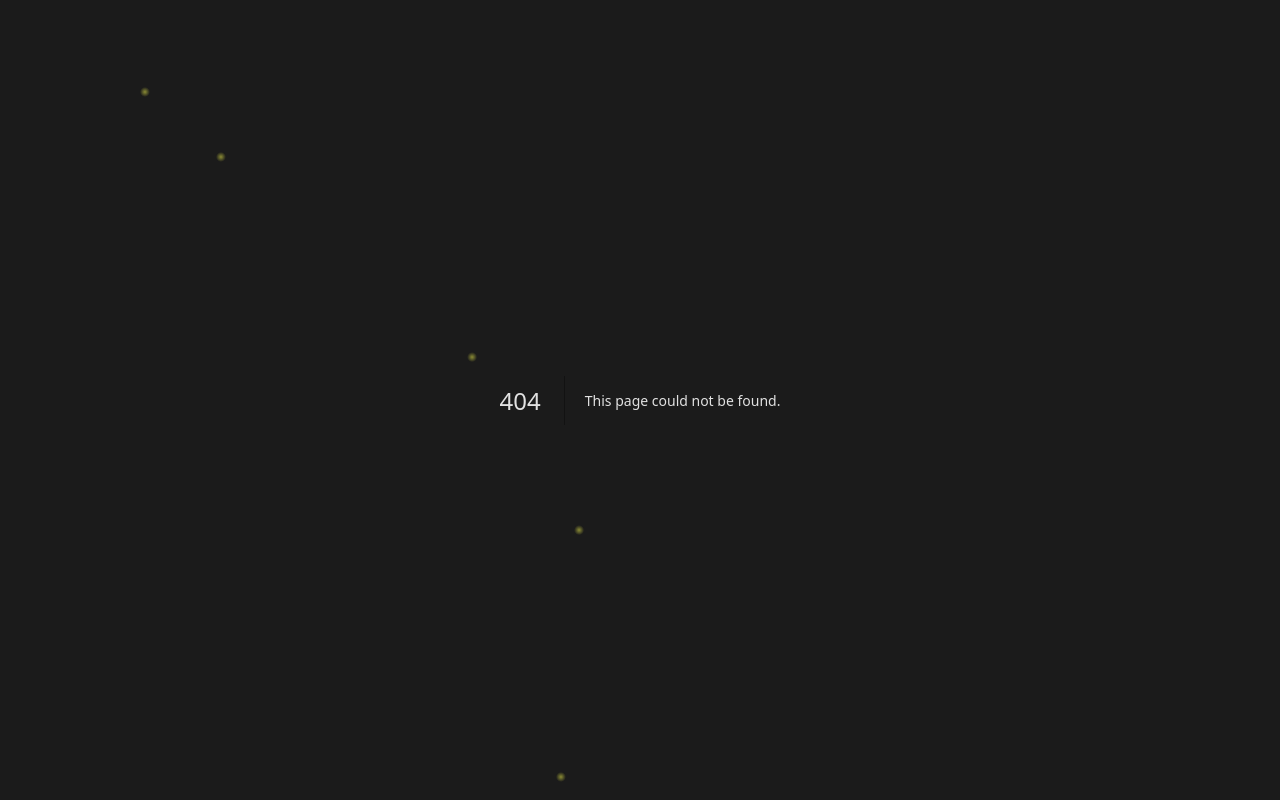
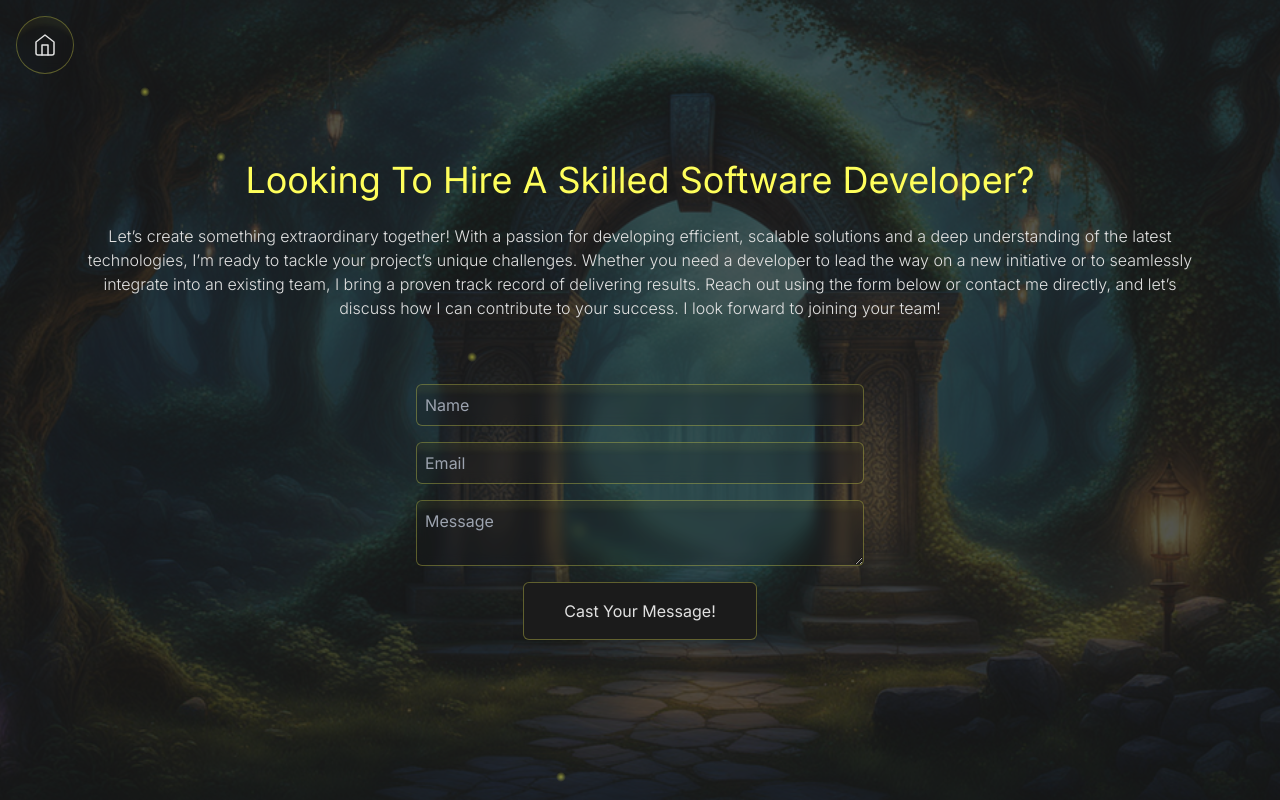
Before and after one commit to Hrithik08-varshney/3D-Portfolio, a Next.js app: page /contact in a window 1280 px wide. Before the commit this address had no page. Built offline with nearby package versions, Linux system fonts and the light colour scheme.

Commit message:
contact form added

```diff
--- /dev/null
+++ b/src/app/(sub pages)/contact/page.js
@@ -0,0 +1,34 @@
+import Image from "next/image";
+import bg from "../../../../public/background/contact-background.png";
+import Form from "@/components/contact/form";
+export default function Contact() {
+  return (
+    <>
+      <Image
+        src={bg}
+        alt="background-image"
+        className="-z-50 fixed top-0 left-0 w-full h-full object-cover opacity-25"
+      />
+      <article className="relative w-full flex flex-col items-center justify-center space-y-8">
+        <div className="flex flex-col items-center justify-center space-y-6 w-full">
+          <h1 className="text-accent font-psemibold text-center text-4xl capitalize">
+            Looking to hire a skilled software developer?
+          </h1>
+          <p className="text-center font-light">
+            Let’s create something extraordinary together! With a passion for
+            developing efficient, scalable solutions and a deep understanding of
+            the latest technologies, I’m ready to tackle your project’s unique
+            challenges. Whether you need a developer to lead the way on a new
+            initiative or to seamlessly integrate into an existing team, I bring
+            a proven track record of delivering results. Reach out using the
+            form below or contact me directly, and let’s discuss how I can
+            contribute to your success. I look forward to joining your team!
+          </p>
+        </div>
+        <Form/>
+      </article>
+    </>
+  );
+}
+
+//1:52:49
--- /dev/null
+++ b/src/components/contact/form.jsx
@@ -0,0 +1,120 @@
+"use client";
+import React from "react";
+import { useForm } from "react-hook-form";
+import emailjs from "@emailjs/browser";
+import { toast, Toaster } from "sonner";
+export default function Form() {
+  const {
+    register,
+    handleSubmit,
+    formState: { errors },
+  } = useForm();
+
+  const sendEmail = (params) => {
+    const toastId = toast.loading("Sending your message,please wait...");
+    emailjs
+      .send(
+        process.env.NEXT_PUBLIC_SERVICE_ID,
+        process.env.NEXT_PUBLIC_TEMPLATE_ID,
+        params,
+        {
+          publicKey: process.env.NEXT_PUBLIC_PUBLIC_KEY,
+          limitRate: {
+            throttle: 5000,
+          },
+        }
+      )
+      .then(
+        () => {
+          toast.success(
+            "I have received your message, I will get back to you soon!",
+            { id: toastId }
+          );
+        },
+        (error) => {
+          toast.error(
+            "There was an error sending your message, please try again later!",
+            { id: toastId }
+          );
+        }
+      );
+  };
+
+  const onSubmit = (data) => {
+    const templateParams = {
+      to_name: "Hrithik Varshney",
+      from_name: data.name,
+      reply_to: data.email,
+      message: data.message,
+    };
+    sendEmail(templateParams);
+  };
+
+  return (
+    <>
+      <Toaster richColors={true} />
+      <form
+        onSubmit={handleSubmit(onSubmit)}
+        className="max-w-md w-full flex flex-col items-center justify-center space-y-4"
+      >
+        <input
+          type="text"
+          placeholder="Name"
+          {...register("name", {
+            required: "This field is required",
+            minLength: {
+              value: 3,
+              message: "Name should be atleast 3 characters long",
+            },
+            maxLength: 80,
+          })}
+          className="w-full p-2 rounded-md shadow-lg text-foreground focus:outline-none focus:ring-2 focus:ring-accent/50 custom-bg"
+        />
+        {errors.name && (
+          <span className="inline-block self-start text-accent">
+            {errors.name.message}
+          </span>
+        )}
+        <input
+          type="email"
+          placeholder="Email"
+          {...register("email", { required: "This field is required" })}
+          className="w-full p-2 rounded-md shadow-lg text-foreground focus:outline-none focus:ring-2 focus:ring-accent/50 custom-bg"
+        />
+        {errors.email && (
+          <span className="inline-block self-start text-accent">
+            {errors.email.message}
+          </span>
+        )}
+        <textarea
+          placeholder="Message"
+          {...register("message", {
+            required: "This field is required",
+            maxLength: {
+              value: 500,
+              message: "Message should be less than 500 characters",
+            },
+            minLength: {
+              value: 50,
+              message: "Message should be more than 50 characters",
+            },
+          })}
+          className="w-full p-2 rounded-md shadow-lg text-foreground focus:outline-none focus:ring-2 focus:ring-accent/50 custom-bg"
+        />
+        {errors.message && (
+          <span className="inline-block self-start text-accent">
+            {errors.message.message}
+          </span>
+        )}
+        <input
+          value="Cast Your Message!"
+          className="px-10 py-4 rounded-md shadow-lg bg-background border border-accent/30 border-solid hover:shadow-glass-sm backdrop-blur-sm
+        text-foreground focus:outline-none focus:ring-2 focus:ring-accent/50 cursor-pointer capitalize"
+          type="submit"
+        />
+      </form>
+    </>
+  );
+}
+
+//2:41:06
```
